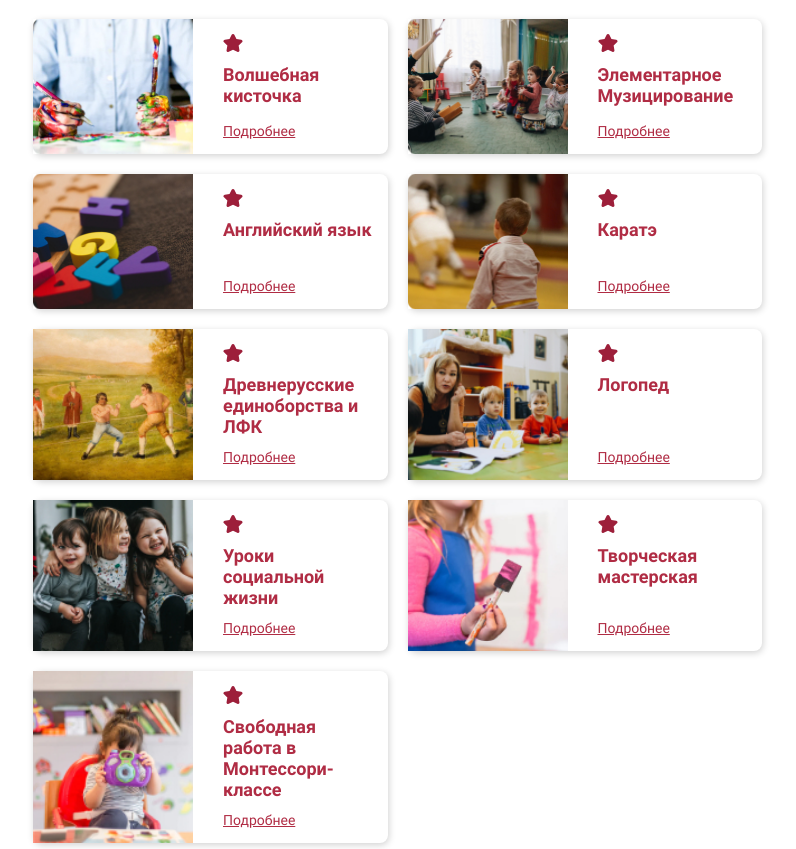
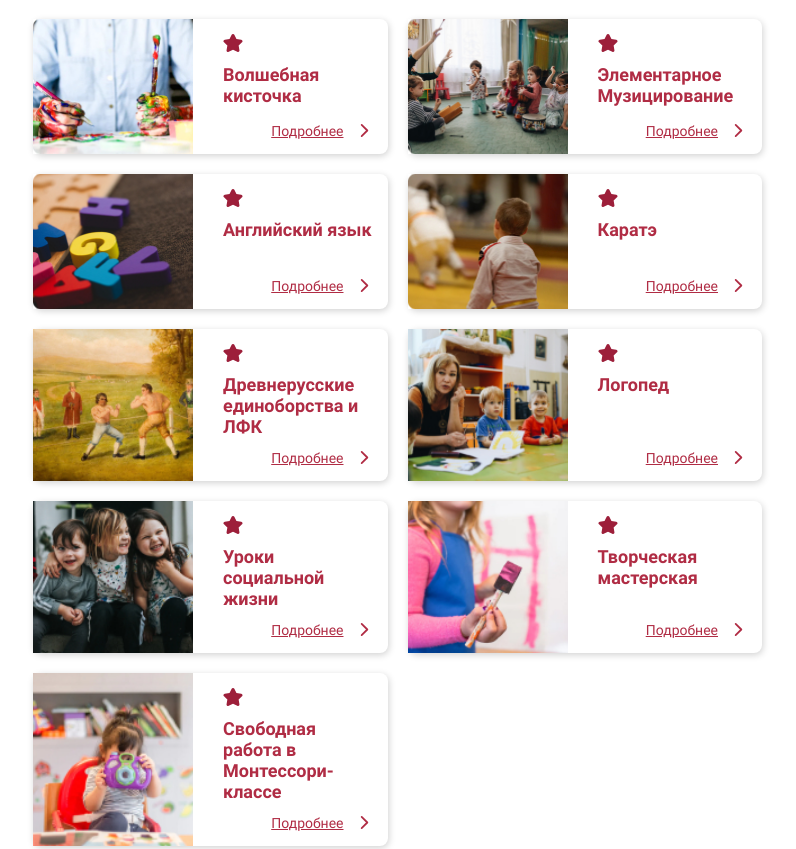
Before and after one commit to davlatsultonov/lesenka-gulp, a website: page app/kindergarden.html in a window 1280 px wide. Shown: the part 2380-3229 px from the top of the page, without its empty margins (375-1171 px from the left). Drawn offline with nearby package versions, Linux system fonts and the light colour scheme; files that its build step writes are made by us from their sources.

Commit message:
add arrow icon to button

```diff
--- a/app/kindergarden.html
+++ b/app/kindergarden.html
@@ -288,8 +288,11 @@
                                 <img src="images/icons/star.svg" alt="star">
                                 <h2>Волшебная кисточка</h2>
 
-                                <div class="card__footer text-center">
-                                    <a href="#" target="_blank" class="button button--link">Подробнее</a>
+                                <div class="card__footer text-right">
+                                    <a href="#" target="_blank" class="button button--link">
+                                        <span>Подробнее</span>
+                                        <img style="width: 17px" src="images/icons/arrow-right.svg" alt="arrow right icon">
+                                    </a>
                                 </div>
                             </div>
                         </div>
@@ -299,8 +302,11 @@
                                 <img src="images/icons/star.svg" alt="star">
                                 <h2>Элементарное Музицирование</h2>
 
-                                <div class="card__footer text-center">
-                                    <a href="#" target="_blank" class="button button--link">Подробнее</a>
+                                <div class="card__footer text-right">
+                                    <a href="#" target="_blank" class="button button--link">
+                                        <span>Подробнее</span>
+                                        <img style="width: 17px" src="images/icons/arrow-right.svg" alt="arrow right icon">
+                                    </a>
                                 </div>
                             </div>
                         </div>
@@ -310,8 +316,11 @@
                                 <img src="images/icons/star.svg" alt="star">
                                 <h2>Английский язык</h2>
 
-                                <div class="card__footer text-center">
-                                    <a href="#" target="_blank" class="button button--link">Подробнее</a>
+                                <div class="card__footer text-right">
+                                    <a href="#" target="_blank" class="button button--link">
+                                        <span>Подробнее</span>
+                                        <img style="width: 17px" src="images/icons/arrow-right.svg" alt="arrow right icon">
+                                    </a>
                                 </div>
                             </div>
                         </div>
@@ -321,8 +330,11 @@
                                 <img src="images/icons/star.svg" alt="star">
                                 <h2>Каратэ</h2>
 
-                                <div class="card__footer text-center">
-                                    <a href="#" target="_blank" class="button button--link">Подробнее</a>
+                                <div class="card__footer text-right">
+                                    <a href="#" target="_blank" class="button button--link">
+                                        <span>Подробнее</span>
+                                        <img style="width: 17px" src="images/icons/arrow-right.svg" alt="arrow right icon">
+                                    </a>
                                 </div>
                             </div>
                         </div>
@@ -332,8 +344,11 @@
                                 <img src="images/icons/star.svg" alt="star">
                                 <h2>Древнерусские единоборства и ЛФК</h2>
 
-                                <div class="card__footer text-center">
-                                    <a href="#" target="_blank" class="button button--link">Подробнее</a>
+                                <div class="card__footer text-right">
+                                    <a href="#" target="_blank" class="button button--link">
+                                        <span>Подробнее</span>
+                                        <img style="width: 17px" src="images/icons/arrow-right.svg" alt="arrow right icon">
+                                    </a>
                                 </div>
                             </div>
                         </div>
@@ -343,8 +358,11 @@
                                 <img src="images/icons/star.svg" alt="star">
                                 <h2>Логопед</h2>
 
-                                <div class="card__footer text-center">
-                                    <a href="#" target="_blank" class="button button--link">Подробнее</a>
+                                <div class="card__footer text-right">
+                                    <a href="#" target="_blank" class="button button--link">
+                                        <span>Подробнее</span>
+                                        <img style="width: 17px" src="images/icons/arrow-right.svg" alt="arrow right icon">
+                                    </a>
                                 </div>
                             </div>
                         </div>
@@ -354,8 +372,11 @@
                                 <img src="images/icons/star.svg" alt="star">
                                 <h2>Уроки социальной жизни</h2>
 
-                                <div class="card__footer text-center">
-                                    <a href="#" target="_blank" class="button button--link">Подробнее</a>
+                                <div class="card__footer text-right">
+                                    <a href="#" target="_blank" class="button button--link">
+                                        <span>Подробнее</span>
+                                        <img style="width: 17px" src="images/icons/arrow-right.svg" alt="arrow right icon">
+                                    </a>
                                 </div>
                             </div>
                         </div>
@@ -365,8 +386,11 @@
                                 <img src="images/icons/star.svg" alt="star">
                                 <h2>Творческая мастерская</h2>
 
-                                <div class="card__footer text-center">
-                                    <a href="#" target="_blank" class="button button--link">Подробнее</a>
+                                <div class="card__footer text-right">
+                                    <a href="#" target="_blank" class="button button--link">
+                                        <span>Подробнее</span>
+                                        <img style="width: 17px" src="images/icons/arrow-right.svg" alt="arrow right icon">
+                                    </a>
                                 </div>
                             </div>
                         </div>
@@ -376,8 +400,11 @@
                                 <img src="images/icons/star.svg" alt="star">
                                 <h2>Свободная работа в Монтессори-классе</h2>
 
-                                <div class="card__footer text-center">
-                                    <a href="#" target="_blank" class="button button--link">Подробнее</a>
+                                <div class="card__footer text-right">
+                                    <a href="#" target="_blank" class="button button--link">
+                                        <span>Подробнее</span>
+                                        <img style="width: 17px" src="images/icons/arrow-right.svg" alt="arrow right icon">
+                                    </a>
                                 </div>
                             </div>
                         </div>
--- a/app/scss/_global.scss
+++ b/app/scss/_global.scss
@@ -215,6 +215,10 @@ p {
 		text-align: center;
 	}
 
+	&-right {
+		text-align: right;
+	}
+
 	&-size {
 
 		&-lg {
--- a/app/scss/components/button.scss
+++ b/app/scss/components/button.scss
@@ -7,7 +7,7 @@
   font-weight: 700;
 
   img + span, span + img {
-    margin-left: 15px;
+    margin-left: 12px;
   }
 
   &--link {
--- a/app/scss/components/card.scss
+++ b/app/scss/components/card.scss
@@ -25,6 +25,7 @@
   }
 
   &__footer {
+    width: 100%;
     margin-top: auto;
   }
 
--- a/app/templates/head.html
+++ b/app/templates/head.html
@@ -5,5 +5,5 @@
     <title>Лесенка</title>
 
     <!--<link rel="shortcut icon" href="/images/favicon.ico" type="image/x-icon"/>-->
-    <link rel="stylesheet" href="css/style.min.css?v=5.5" type="text/css">
+    <link rel="stylesheet" href="css/style.min.css?v=5.6" type="text/css">
 </head>
--- a/app/templates/scriptTag.html
+++ b/app/templates/scriptTag.html
@@ -1 +1 @@
-<script src="js/main.min.js?v=1.7"></script>
+<script src="js/main.min.js?v=1.8"></script>
```
Also changed, not shown: app/css/style.min.css.
